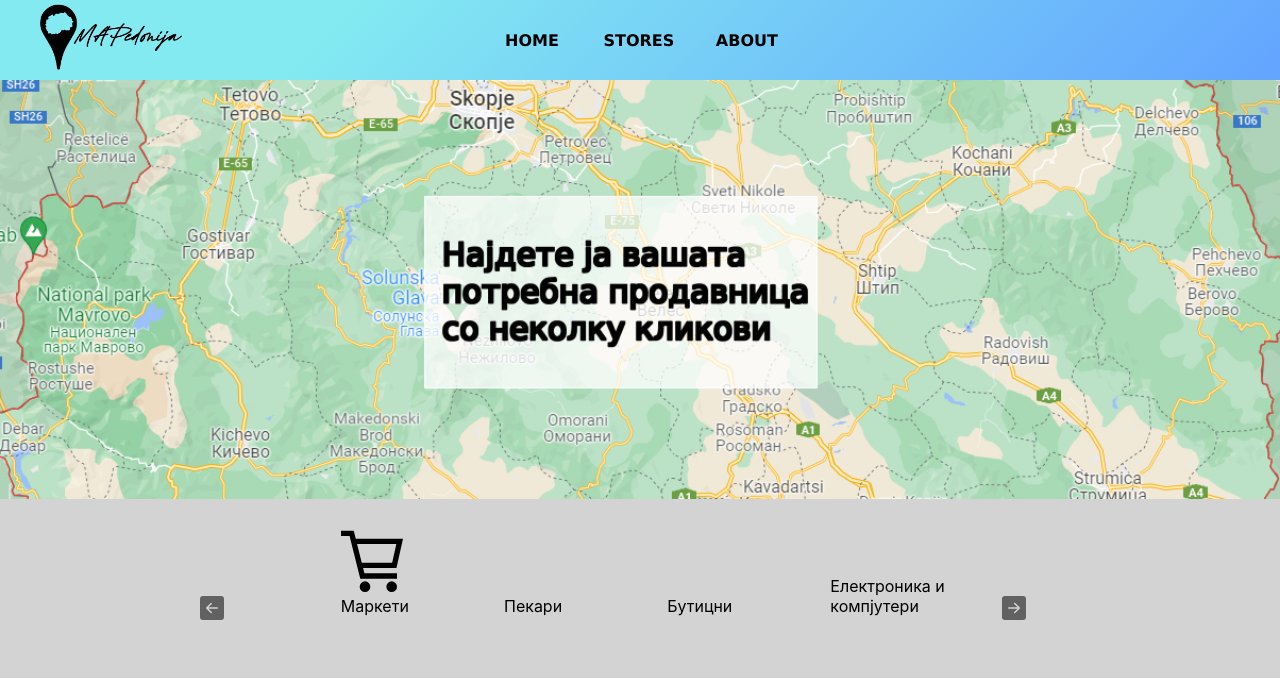
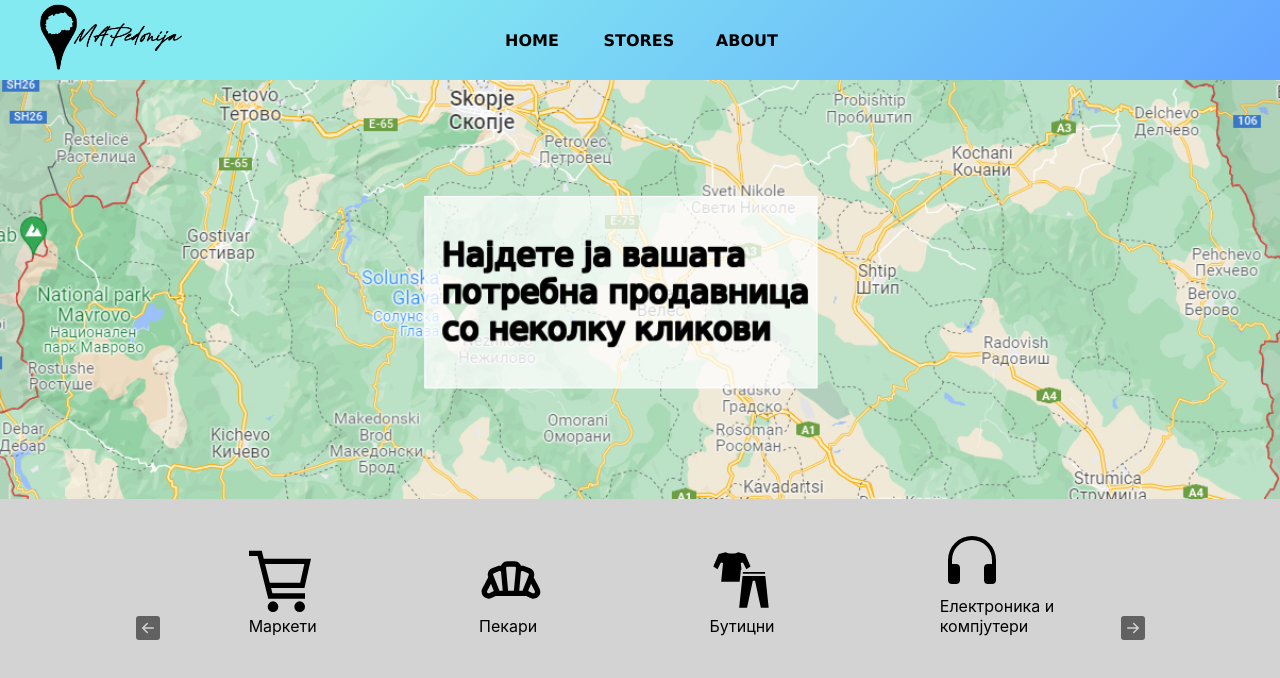
Before and after one commit to jetonramadani/-, a React (Create React App) app: page / in a window 1280 px wide. Shown: the top 678 px of the page. Built offline with nearby package versions, Linux system fonts and the light colour scheme.

Commit message:
Slider Icons

```diff
--- a/src/components/homepage/CategoriesSlider.js
+++ b/src/components/homepage/CategoriesSlider.js
@@ -3,7 +3,11 @@ import React, { useEffect, useState } from 'react'
 import { GrCart } from 'react-icons/gr';
 import IconButton from '@mui/material/IconButton';
 import './Home.css'
-import { BsArrowLeftSquareFill, BsArrowRightSquareFill } from 'react-icons/bs'
+import { BsArrowLeftSquareFill, BsArrowRightSquareFill, BsHeadphones, BsFillGiftFill } from 'react-icons/bs'
+import { MdOutlineBakeryDining, MdChair, MdSportsRugby } from 'react-icons/md'
+import { GiClothes, GiSonicShoes } from 'react-icons/gi'
+import { ImLibrary } from 'react-icons/im'
+import { VscTools } from 'react-icons/vsc'
 const mkCategries = [
     "Маркети",
     "Пекари",
@@ -19,7 +23,16 @@ const mkCategries = [
 
 
 const categoryIcons = {
-    "Маркети": <GrCart size="4rem" />
+    "Маркети": <GrCart size="4rem" />,
+    "Пекари": <MdOutlineBakeryDining size="4rem" />,
+    "Бутицни": <GiClothes size="4rem" />,
+    "Електроника и компјутери": <BsHeadphones size="4rem" />,
+    "Книжарници": <ImLibrary size="4rem" />,
+    "Мебел": <MdChair size="4rem" />,
+    "Спортска опрема": <MdSportsRugby size="4rem" />,
+    "Авто-делови": <VscTools size="4rem" />,
+    "Обувки": <GiSonicShoes size="4rem" />,
+    "Сувенири": <BsFillGiftFill size="4rem" />
 }
 const mapedCategories = mkCategries.map((category) =>
     <>
@@ -49,7 +62,7 @@ const CategoriesSlider = () => {
             {siteWidth > 1 && <span className='sliderElement'>{mapedCategories[currentPlace % categoryLength]}</span>}
             {siteWidth > 1 && <span className='sliderElements'>{mapedCategories[(currentPlace + 1) % categoryLength]}</span>}
             {siteWidth > 2 && <span className='sliderElements'>{mapedCategories[(currentPlace + 2) % categoryLength]}</span>}
-            {siteWidth > 3 && <span className='sliderElements'>{mapedCategories[(currentPlace + 3) % categoryLength]}</span>}
+            {siteWidth > 3 && <span className='sliderElement1'>{mapedCategories[(currentPlace + 3) % categoryLength]}</span>}
             <IconButton onClick={() => setCurentPlace((prev) => prev === (categoryLength - 1) ? 0 : prev + 1)} ><BsArrowRightSquareFill /></IconButton>
         </div>
     )
--- a/src/components/homepage/Home.css
+++ b/src/components/homepage/Home.css
@@ -3,15 +3,19 @@
   z-index: 0;
 }
 .sliderElements {
+  width: 20%;
+  display: inline-block;
+}
+.slider {
+  margin-left: 10%;
+  margin-top: 2%;
+}
+.sliderElement {
+  width: 20%;
+  display: inline-block;
+  margin-left: 7%;
+}
+.sliderElement1 {
   width: 15%;
   display: inline-block;
 }
-.slider {
-  margin-left: 15%;
-  margin-top: 2%;
-}
-.sliderElement {
-  width: 15%;
-  display: inline-block;
-  margin-left: 10%;
-}
```
